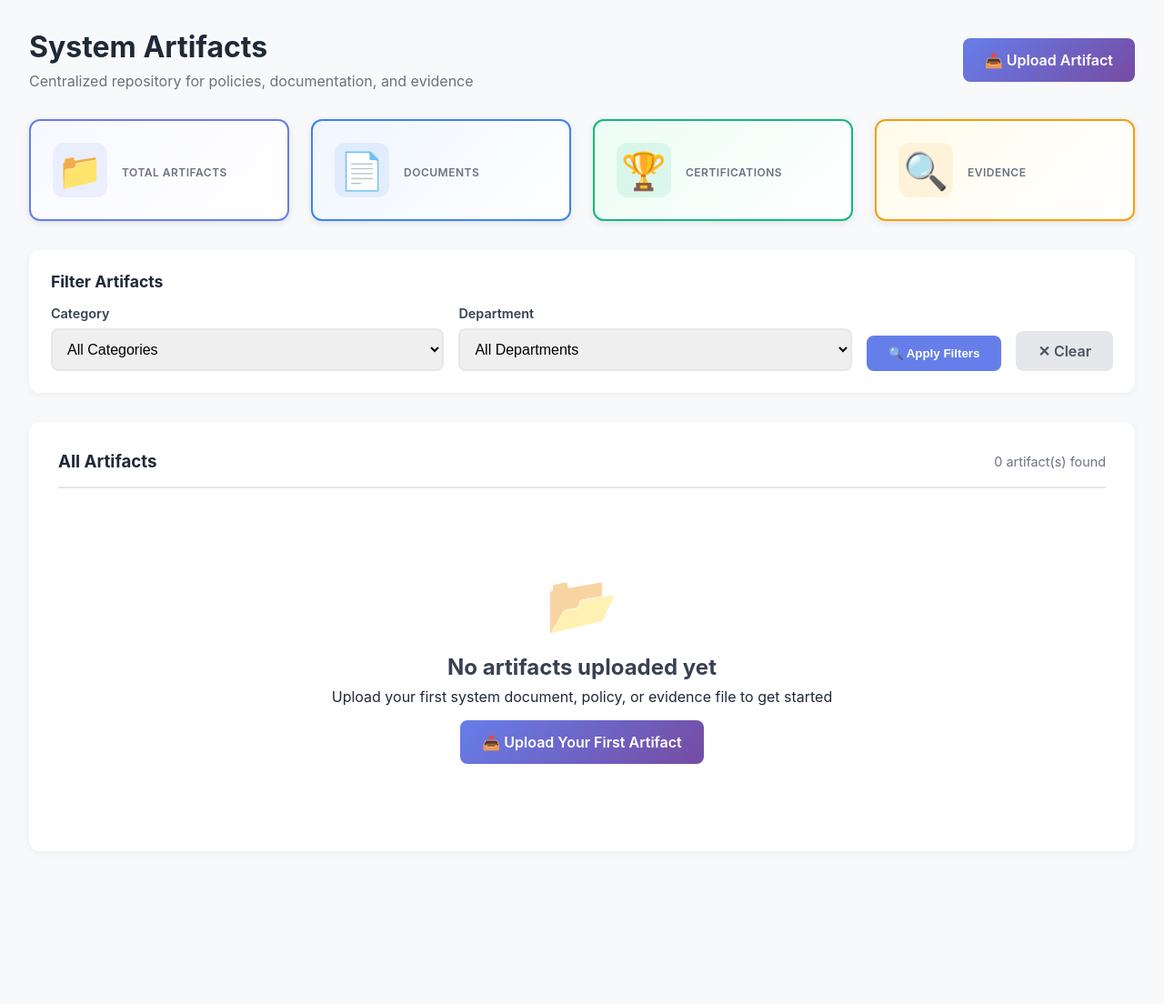
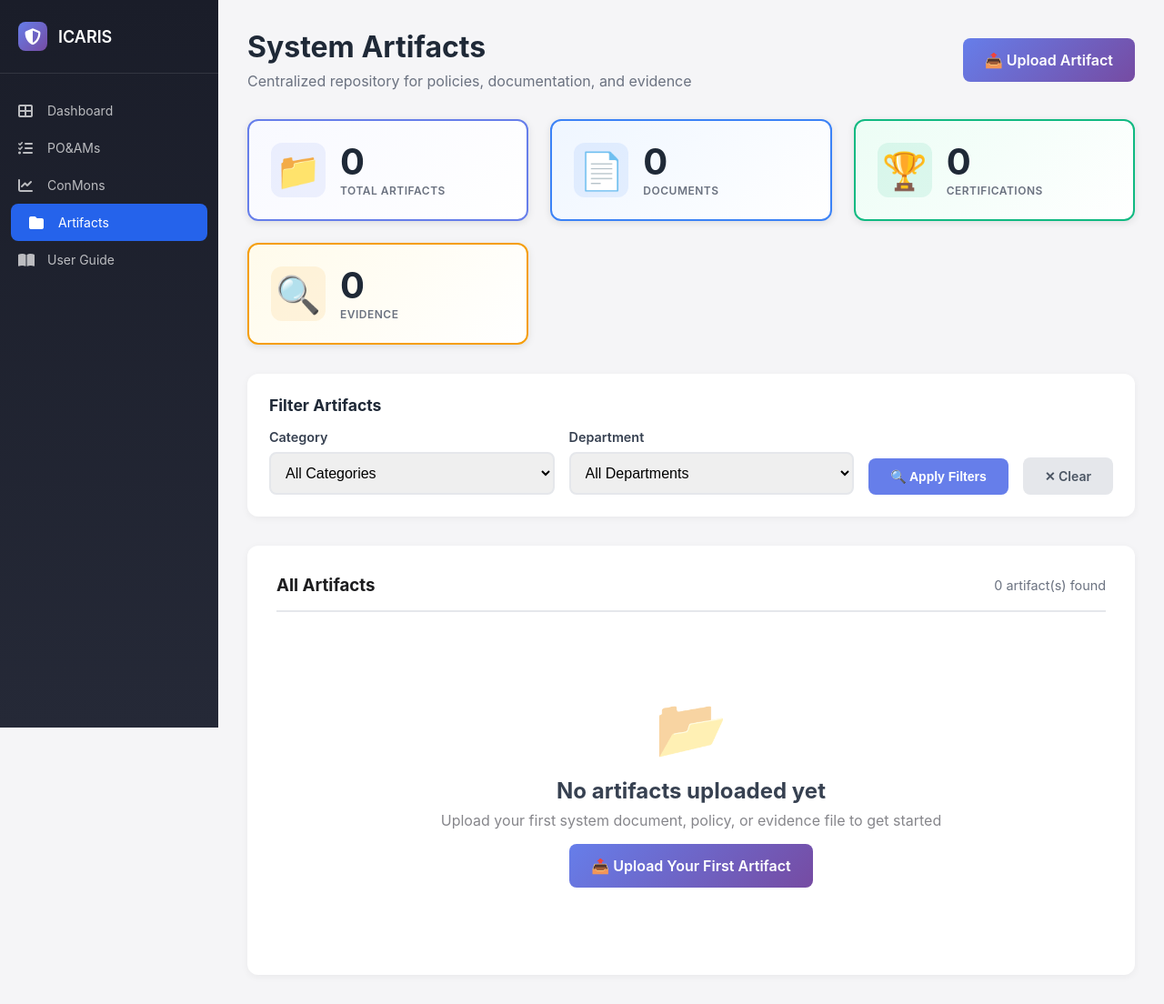
Before and after one commit to CodeMagicianEquinox/118-ICARIS-Dashboard-Capstone, a Django app: page /artifacts/ in a window 1280 px wide. Shown: the whole page at 91% size. Before the commit the page ends 840 px from the top, so only its background shows below. Run offline with Django 4.2, Linux system fonts and the light colour scheme; the visitor is signed in with stand-in values (Sample User, id 1); data that the repository does not hold is empty.

Commit message:
Latest updates

```diff
--- a/grc_dashboard/templates/grc_dashboard/artifacts.html
+++ b/grc_dashboard/templates/grc_dashboard/artifacts.html
@@ -1,26 +1,14 @@
-<!DOCTYPE html>
-<html lang="en">
-<head>
-    <meta charset="UTF-8">
-    <meta name="viewport" content="width=device-width, initial-scale=1.0">
-    <title>System Artifacts - GRC Hub</title>
+{% extends 'grc_dashboard/base.html' %}
+
+{% block nav_artifacts %}active{% endblock %}
+
+{% block title %}System Artifacts - ICARIS{% endblock %}
+
+{% block extra_css %}
 <style>
-        * {
-            margin: 0;
+    .artifacts-page {
         padding: 0;
-            box-sizing: border-box;
-        }
-
-        body {
-            font-family: -apple-system, BlinkMacSystemFont, 'Segoe UI', Roboto, 'Helvetica Neue', Arial, sans-serif;
-            background: #f8f9fa;
-            color: #1f2937;
-        }
-
-        .artifacts-page {
-            padding: 2rem;
-            max-width: 1400px;
-            margin: 0 auto;
+        max-width: 100%;
     }
 
     .artifacts-header {
@@ -369,9 +357,6 @@
     }
 
     @media (max-width: 768px) {
-            .artifacts-page {
-                padding: 1rem;
-            }
         .artifacts-header {
             flex-direction: column;
             align-items: flex-start;
@@ -385,8 +370,9 @@
         }
     }
 </style>
-</head>
-<body>
+{% endblock %}
+
+{% block content %}
 <div class="artifacts-page">
     <!-- Header -->
     <div class="artifacts-header">
@@ -415,7 +401,7 @@
         <div class="counter-card total">
             <div class="counter-icon">📁</div>
             <div class="counter-info">
-                    <div class="counter-number">{{ total_artifacts }}</div>
+                <div class="counter-number">{{ stats.total }}</div>
                 <div class="counter-label">TOTAL ARTIFACTS</div>
             </div>
         </div>
@@ -423,7 +409,7 @@
         <div class="counter-card documents">
             <div class="counter-icon">📄</div>
             <div class="counter-info">
-                    <div class="counter-number">{{ documents_count }}</div>
+                <div class="counter-number">{{ stats.documents }}</div>
                 <div class="counter-label">DOCUMENTS</div>
             </div>
         </div>
@@ -431,7 +417,7 @@
         <div class="counter-card certifications">
             <div class="counter-icon">🏆</div>
             <div class="counter-info">
-                    <div class="counter-number">{{ certifications_count }}</div>
+                <div class="counter-number">{{ stats.certification }}</div>
                 <div class="counter-label">CERTIFICATIONS</div>
             </div>
         </div>
@@ -439,7 +425,7 @@
         <div class="counter-card evidence">
             <div class="counter-icon">🔍</div>
             <div class="counter-info">
-                    <div class="counter-number">{{ evidence_count }}</div>
+                <div class="counter-number">{{ stats.evidence }}</div>
                 <div class="counter-label">EVIDENCE</div>
             </div>
         </div>
@@ -543,5 +529,5 @@
             </div>
         {% endif %}
     </div>
-</body>
-</html>
+</div>
+{% endblock %}
```
Also changed, not shown: grc_dashboard/urls.py (line endings or trailing spaces). Lines whose indentation alone changed are shown as unchanged.
